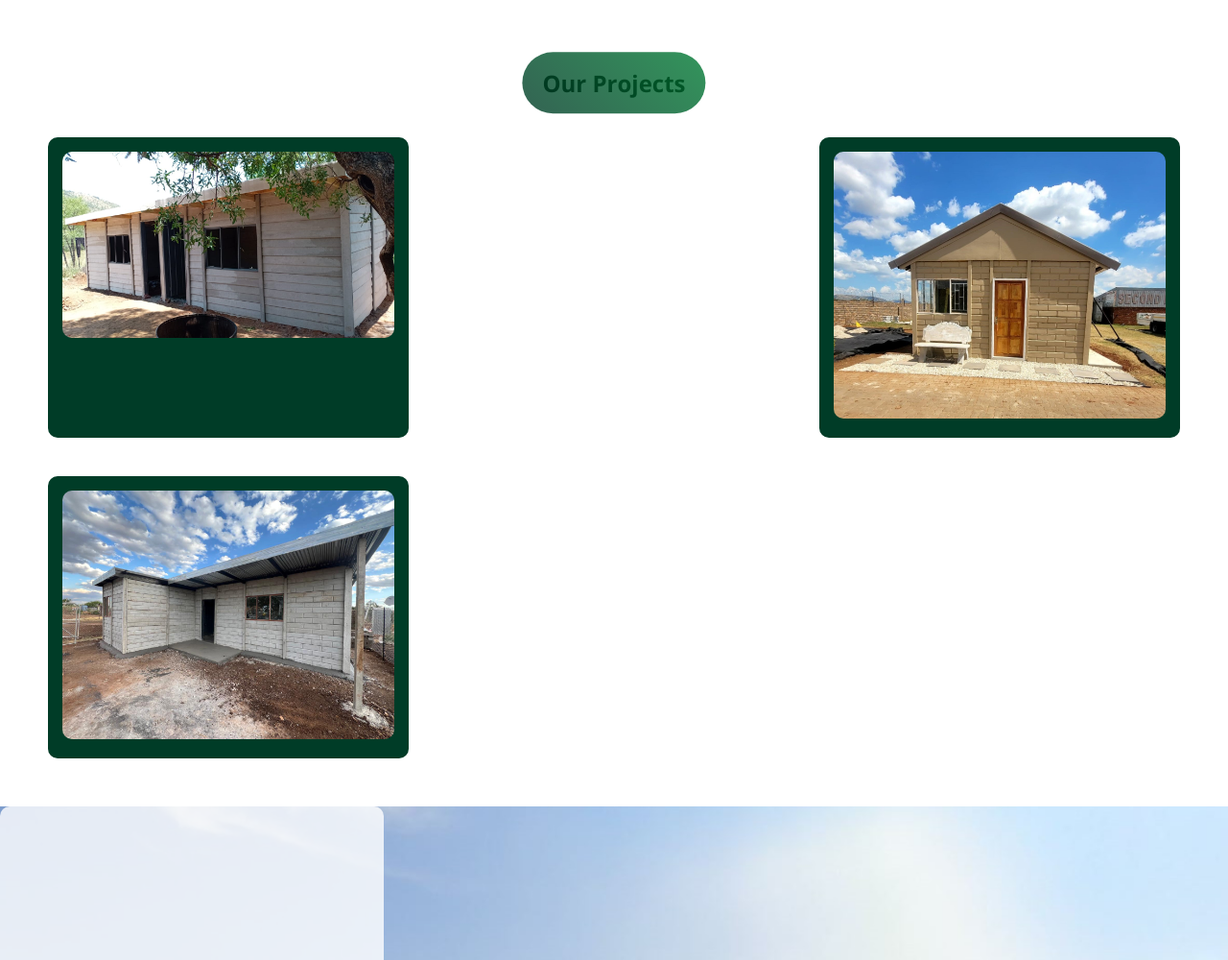
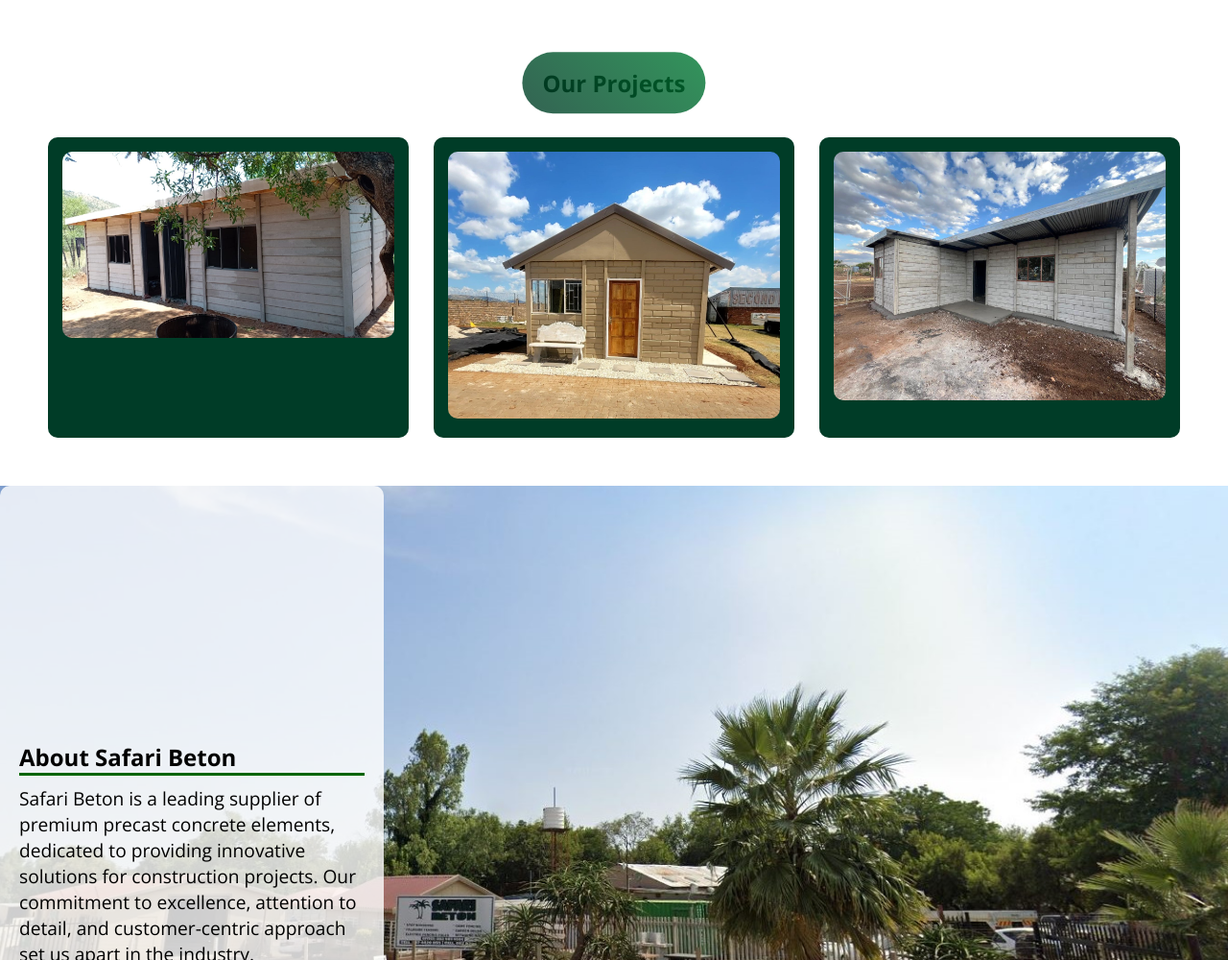
Before and after one commit to W-gerber/Safaribeton, a plain HTML site: page index.html in a window 1280 px wide. Shown: the part 1820-2820 px from the top of the page at 96% size. Drawn offline with nearby package versions, Linux system fonts and the light colour scheme.

Commit message:
Update styles.css

```diff
--- a/styles.css
+++ b/styles.css
@@ -217,7 +217,6 @@ underline {
     justify-content: space-between;
     flex-wrap: wrap;
     padding: 0 20px;
-    gap: 20px;
 }
 .project {
     background-color: var(--main-color);
```
